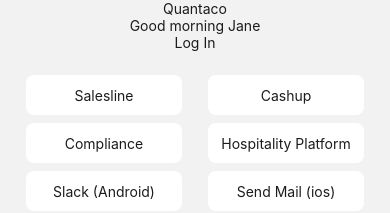
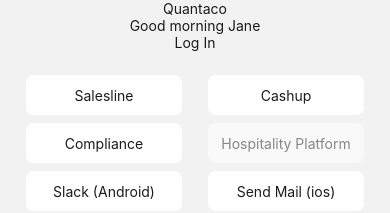
Before and after one commit to RLSebamont/QTCO, a React Native app: screen /Home in a window 390 px wide. Shown: the top 213 px of the page. Built offline with nearby package versions, Linux system fonts and the light colour scheme; what react-native-auth0 would draw is missing.

Commit message:
disable button based on the enabled property

```diff
--- a/src/pages/Home.tsx
+++ b/src/pages/Home.tsx
@@ -129,11 +129,16 @@
           {AppServices.map(serv => (
             <TouchableOpacity
               key={serv.serviceId}
+              disabled={!serv.enabled}
               onPress={() => handlePressAppService(serv)}>
               <View
                 style={[
                   styles.button,
-                  {backgroundColor: colors.card, shadowColor: colors.border},
+                  {
+                    backgroundColor: colors.card,
+                    shadowColor: colors.border,
+                    opacity: !serv.enabled ? 0.5 : 1,
+                  },
                 ]}>
                 <TText>{serv.serviceName}</TText>
               </View>
```
